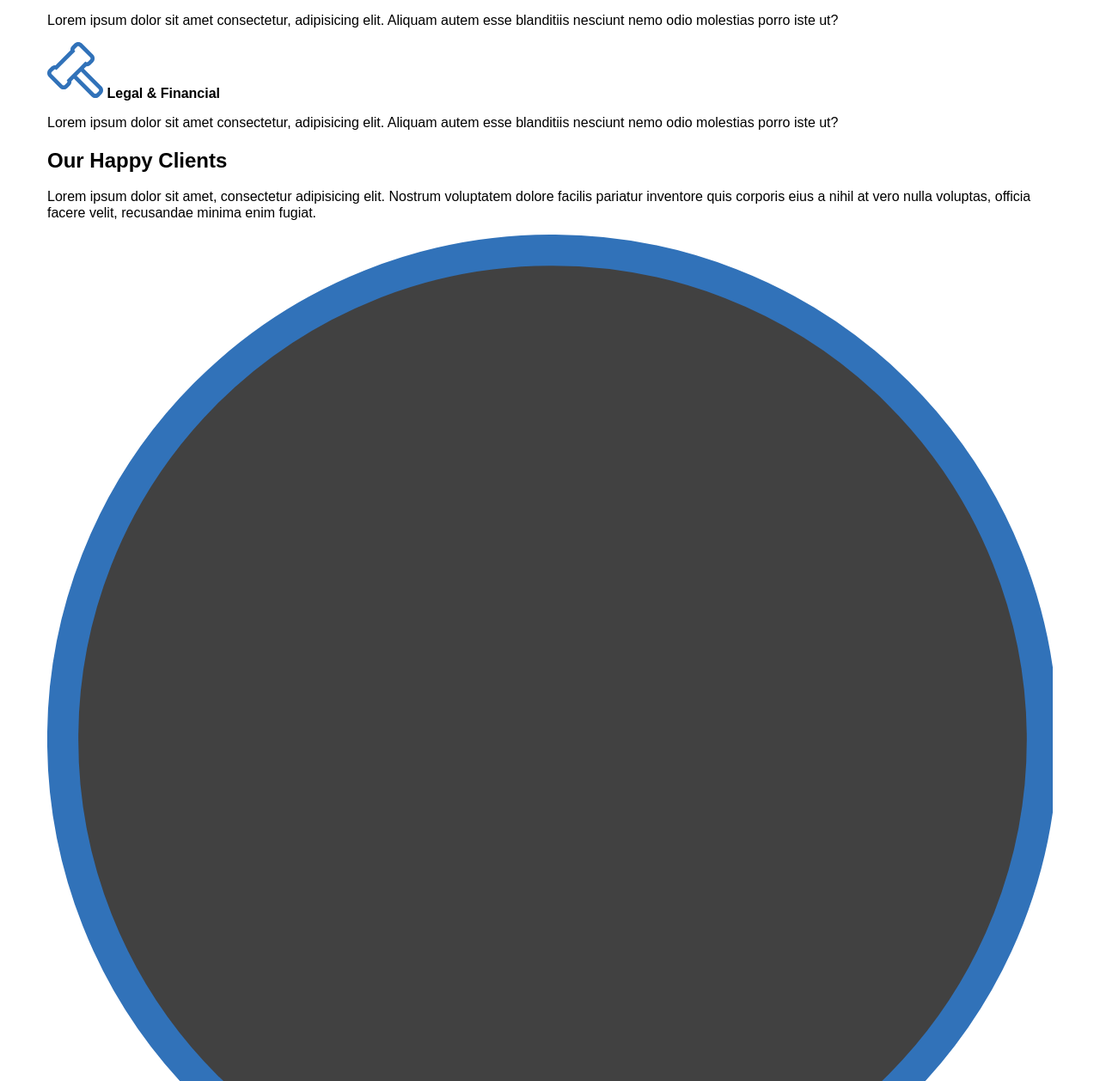
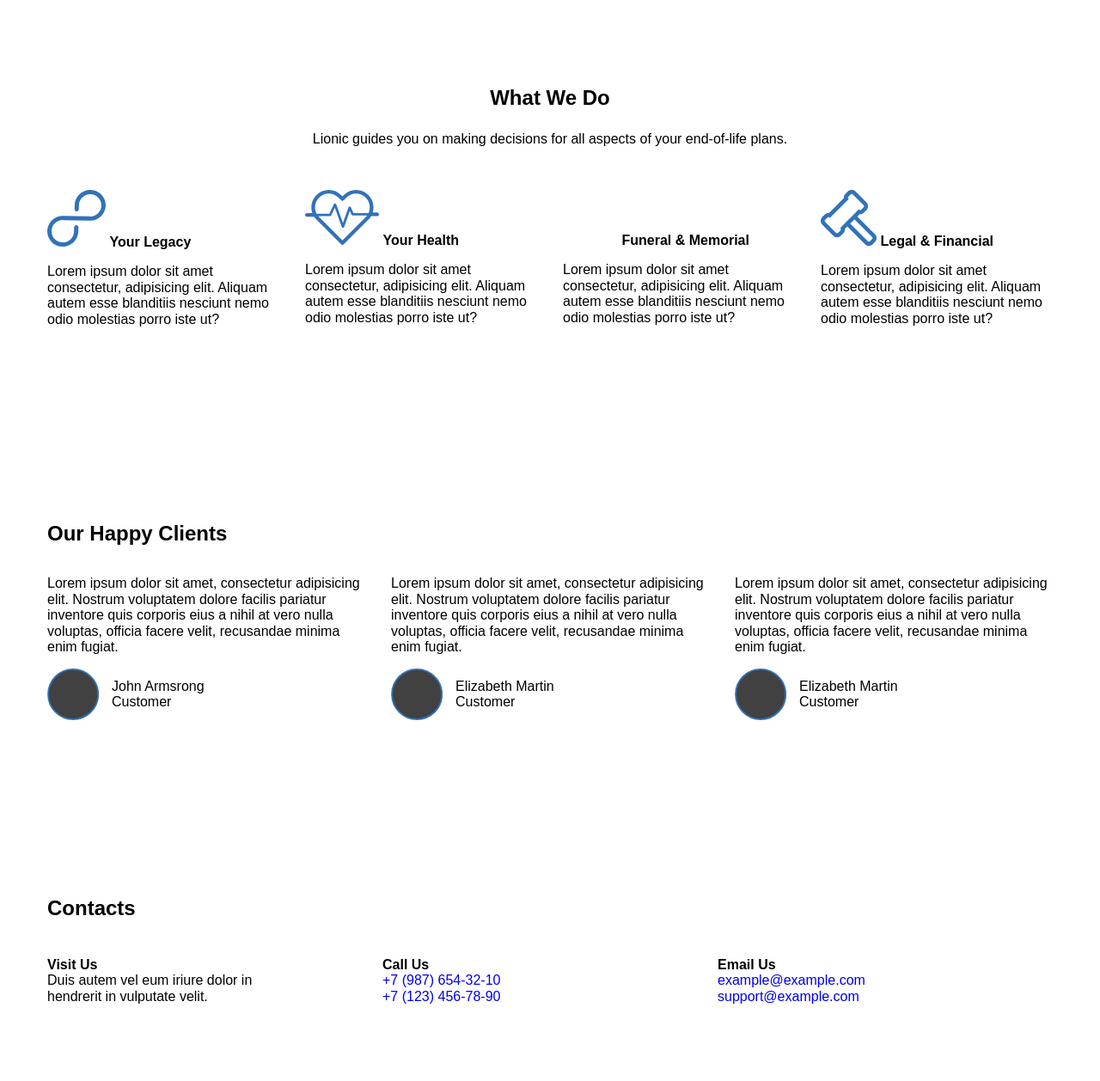
Before and after one commit to zusmanzus/lionic, a plain HTML site: page index.html in a window 1280 px wide. Shown: the part 672-1930 px from the top of the page at 86% size. Drawn offline with Linux system fonts and the light colour scheme.

Commit message:
стили до формы

```diff
--- a/css/style.css
+++ b/css/style.css
@@ -13,7 +13,7 @@ ul {
 }
 
 img {
-  min-width: 100%;
+  max-width: 100%;
 }
 
 html {
@@ -29,6 +29,7 @@ html {
 }
 
 .btn {
+  display: inline-block;
   padding: 15px 16px;
   font-size: 12px;
   line-height: 1;
@@ -38,6 +39,12 @@ html {
   border-radius: 4px;
   cursor: pointer;
 }
+
+.text-center {
+  text-align: center;
+}
+
+/* Header  */
 
 .header {
   height: 110px;
@@ -64,3 +71,100 @@ html {
 .header-btn {
   margin-left: 80px;
 }
+
+/* Hero  */
+
+.hero-container {
+  padding-top: 120px;
+  padding-bottom: 130px;
+}
+
+.hero-content {
+  max-width: 40%;
+}
+
+.section-hero-heading {
+  margin-bottom: 20px;
+}
+
+.section-hero-description {
+  margin-bottom: 30px;
+}
+
+.section-hero-btn-description {
+  margin-top: 10px;
+}
+
+/* What we do  */
+
+.section-do {
+  padding-top: 140px;
+  padding-bottom: 100px;
+}
+
+.section-description {
+  margin-top: 25px;
+}
+
+.section-do-list {
+  display: flex;
+  margin-top: 50px;
+}
+
+.section-do-item {
+  flex: 1 1 25%;
+}
+
+.section-do-item:not(:last-child) {
+  margin-right: 30px;
+}
+
+/* Our happy clients */
+
+.section-clients {
+  padding-top: 90px;
+  padding-bottom: 100px;
+}
+
+.section-clients-list {
+  display: flex;
+}
+
+.section-clients-item {
+  flex: 1 1 33.33%;
+}
+
+.section-clients-item:not(:last-child) {
+  margin-right: 30px;
+}
+
+.section-clients-user {
+  display: flex;
+  align-items: center;
+}
+
+.section-clients-avatar {
+  height: 60px;
+  width: 60px;
+  margin-right: 15px;
+}
+
+/* Contacts */
+
+.section-contacts {
+  padding-top: 85px;
+  padding-bottom: 95px;
+}
+
+.section-contacts-list {
+  display: flex;
+  margin-top: 43px;
+}
+
+.section-contacts-item {
+  flex: 1 1 33.33%;
+}
+
+.section-contacts-info {
+  max-width: 250px;
+}
--- a/index.html
+++ b/index.html
@@ -46,7 +46,8 @@
 
   <main>
     <section class="section-hero">
-      <div class="container">
+      <div class="container hero-container">
+        <div class="hero-content">
           <h1 class="section-hero-heading">
             This is simply a smarter way  to make your legal online
           </h1>
@@ -61,14 +62,15 @@
             SSL SECURED CONNECTION
           </div>
         </div>
+      </div>
     </section>
 
     <section class="section-do">
       <div class="container">
-        <h2 class="section-heading">
+        <h2 class="section-heading text-center">
           What We Do
         </h2>
-        <p class="section-description">
+        <p class="section-description text-center">
           Lionic guides you on making decisions for all aspects of your end-of-life plans.
         </p>
         <ul class="section-do-list">
@@ -111,6 +113,7 @@
         </ul>
       </div>
     </section>
+
     <section class="section-clients">
       <div class="container">
         <h2 class="section-heading">
```
Also changed, not shown: img/john.png (added). Lines whose indentation alone changed are shown as unchanged.
